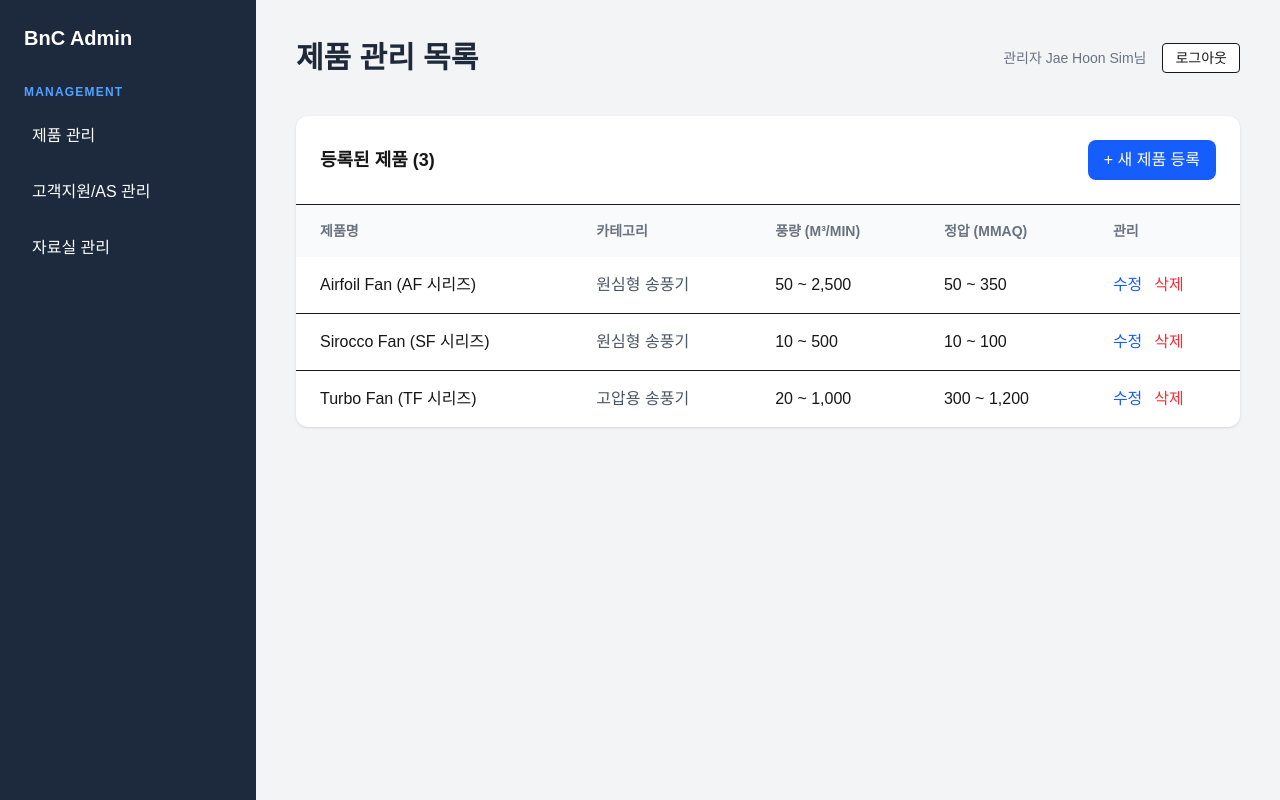
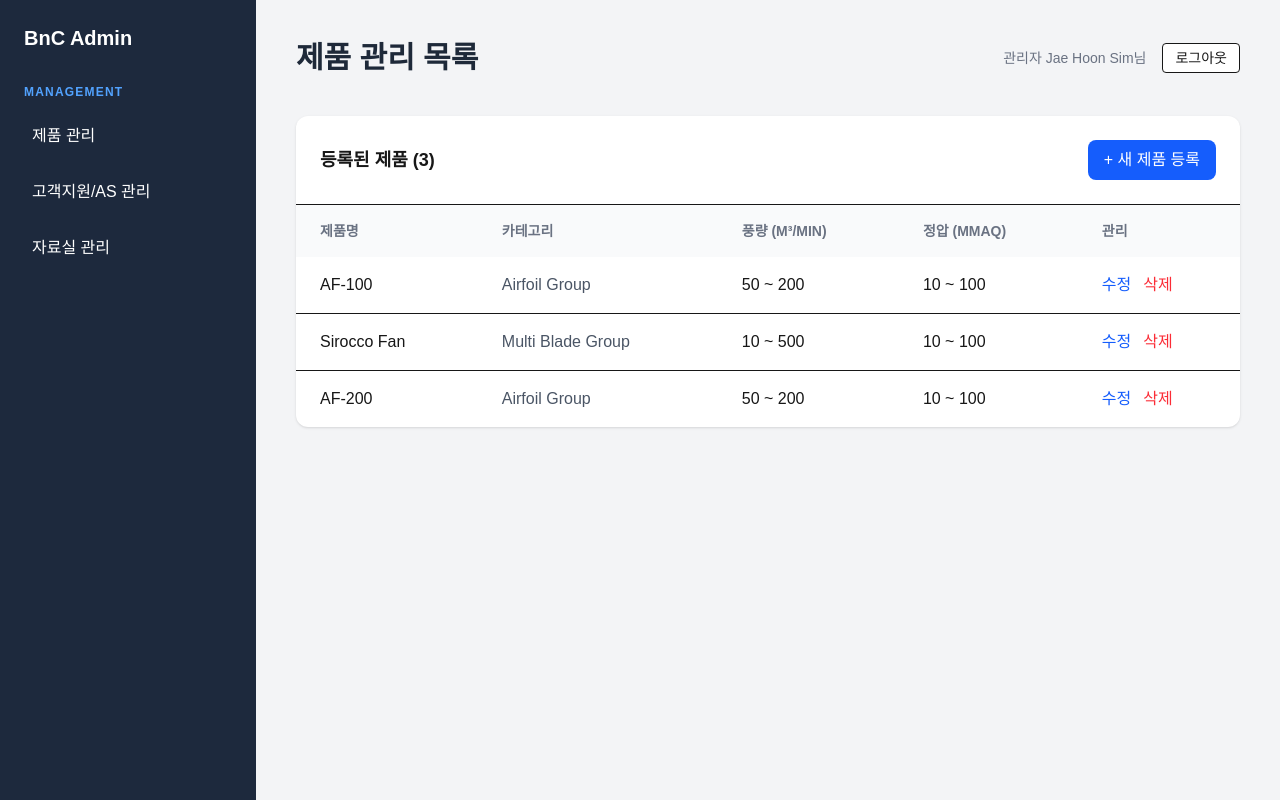
Before and after one commit to gryphus11/bnc_website, a Next.js app: page /admin in a window 1280 px wide. Built offline with nearby package versions, Linux system fonts and the light colour scheme.

Commit message:
제품소개 메뉴 수정

```diff
--- a/src/app/constants/menuData.ts
+++ b/src/app/constants/menuData.ts
@@ -1,7 +1,17 @@
-// app/constants/menuData.ts
+// src/app/constants/menuData.ts
 export const MENU_DATA: { [key: string]: string[] } = {
-  "회사소개": ["회사개요", "회사 연혁", "회사전경 및 설비", "기술 및 인증현황", "오시는길"],
-  "제품소개": ["송풍기 제품 목록", "제품 등록/관리"],
-  "고객지원": ["공지사항", "QnA", "AS접수", "대리점&특판점"],
+  "회사소개": ["회사개요", "회사 연혁", "기술 및 인증현황", "오시는길"],
+  "제품소개": [
+    "Airfoil Group",
+    "Multi Blade Group",
+    "Axial Group",
+    "Industrial Group",
+    "Make Up Air Group",
+    "Building Exhaust Group",
+    "주차장 환기 시스템",
+    "터널환기&제연시스템",
+    "Intake Air Filter & Silencer"
+  ],
+  "고객지원": ["공지사항", "QnA", "AS접수"],
   "자료실": ["일반자료실", "기술자료실"]
 };
--- a/src/app/constants/productData.ts
+++ b/src/app/constants/productData.ts
@@ -14,27 +14,27 @@ export interface Product {
 
 export const PRODUCT_LIST: Product[] = [
   {
-    id: 1,
-    name: "Airfoil Fan (AF 시리즈)",
-    category: "원심형 송풍기",
-    description: "고효율 및 저소음 설계로 대형 공조 및 산업용으로 적합합니다.",
-    spec: { volume: "50 ~ 2,500", pressure: "50 ~ 350", power: "0.75 ~ 150" },
+	id: 1,
+    name: "AF-100",
+    category: "Airfoil Group", // MENU_DATA의 리스트 항목과 일치
+    description: "고성능 에어포일 송풍기입니다.",
+    spec: { volume: "50 ~ 200", pressure: "10 ~ 100", power: "0.75 ~ 15" },
     imageUrl: "http://www.bncblower.co.kr/file/product/AIRFOILDIDW(1).JPG"
   },
   {
     id: 2,
-    name: "Sirocco Fan (SF 시리즈)",
-    category: "원심형 송풍기",
+    name: "Sirocco Fan",
+	category: "Multi Blade Group", // MENU_DATA의 리스트 항목과 일치
     description: "작은 공간에서 고풍량을 내며 주방 환기 및 일반 배기에 최적화되어 있습니다.",
     spec: { volume: "10 ~ 500", pressure: "10 ~ 100", power: "0.4 ~ 30" },
     imageUrl: "http://www.bncblower.co.kr/file/product/SIROCCO%20DIDW.JPG"
   },
   {
-    id: 3,
-    name: "Turbo Fan (TF 시리즈)",
-    category: "고압용 송풍기",
-    description: "고압의 공기 이송이 필요한 집진 시설 및 산업 공정에 사용됩니다.",
-    spec: { volume: "20 ~ 1,000", pressure: "300 ~ 1,200", power: "2.2 ~ 200" },
-    imageUrl: "http://www.bncblower.co.kr/file/product/turbo-fan.JPG"
-  }
+	id: 3,
+    name: "AF-200",
+    category: "Airfoil Group", // MENU_DATA의 리스트 항목과 일치
+    description: "고성능 에어포일 송풍기입니다.",
+    spec: { volume: "50 ~ 200", pressure: "10 ~ 100", power: "0.75 ~ 15" },
+    imageUrl: "http://www.bncblower.co.kr/file/product/AIRFOILDIDW(1).JPG"
+  },
 ];
--- a/src/app/page.tsx
+++ b/src/app/page.tsx
@@ -65,9 +65,18 @@ export default function HomePage() {
 			{/* 1. 제품소개 카테고리일 때 */}
 			{currentCategory === "제품소개" ? (
 			  <div className="grid grid-cols-1 md:grid-cols-2 lg:grid-cols-3 gap-6">
-				{PRODUCT_LIST.map(product => (
-				  <ProductCard key={product.id} product={product} />
-				))}
+				{PRODUCT_LIST
+				  .filter(product => product.category === currentSub) // 서브 메뉴명이 제품의 카테고리와 일치해야 함
+				  .map(product => (
+					<ProductCard key={product.id} product={product} />
+				  ))
+				}
+				{/* 필터링 결과가 없을 때 안내 문구 */}
+				{PRODUCT_LIST.filter(p => p.category === currentSub).length === 0 && (
+				  <div className="col-span-full py-20 text-center text-gray-400 bg-gray-50 rounded-lg border-2 border-dashed">
+					[{currentSub}] 그룹의 제품 정보를 준비 중입니다.
+				  </div>
+				)}
 			  </div>
 			) :
 			/* 2. 공지사항이나 자료실 등 게시판 형태일 때 */
```
